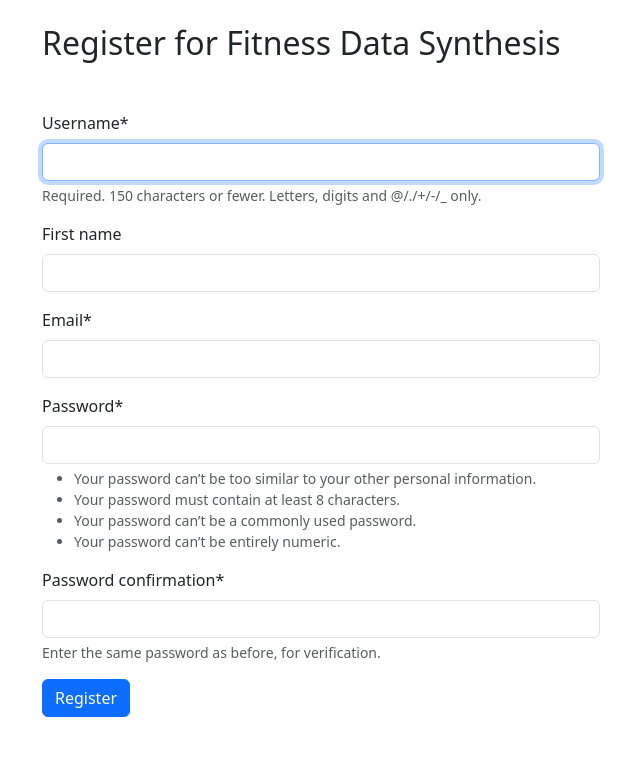
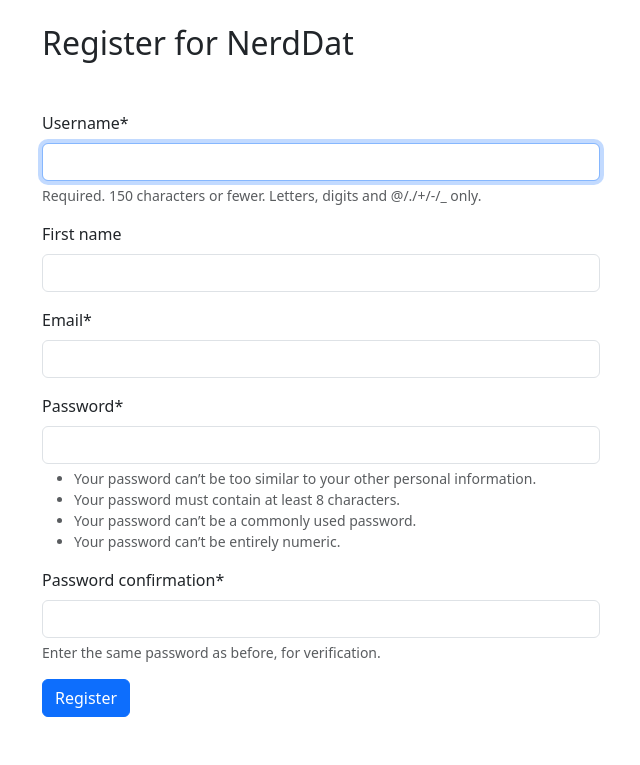
Before and after one commit to biketobass/NerdDat, a Django app: a page that uses users_app/templates/users_app/register.html in a window 1280 px wide. Shown: the part 58-823 px from the top of the page, without its empty margins (40-680 px from the left). Run offline with Django 4.2, Linux system fonts and the light colour scheme; some libraries are stand-ins or nearby versions.

Commit message:
Corrected title of site

```diff
--- a/users_app/templates/users_app/register.html
+++ b/users_app/templates/users_app/register.html
@@ -10,7 +10,7 @@
 {% if invited %}
     <div class="container">
         <br>
-        <h2>Register for Fitness Data Synthesis</h2>
+        <h2>Register for NerdDat</h2>
         {% if messages %}
             {% for message in messages %}
                 <div class="alert alert-info alert-dismissible fade show" role="alert">
```
